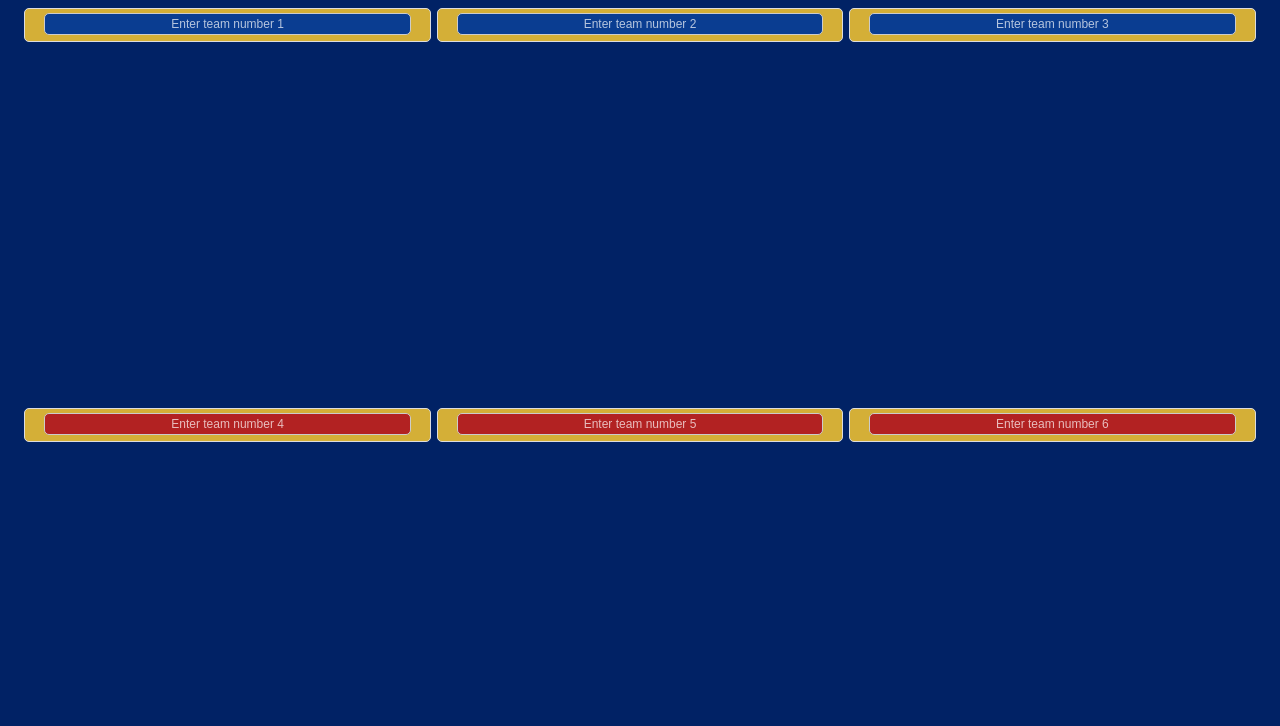
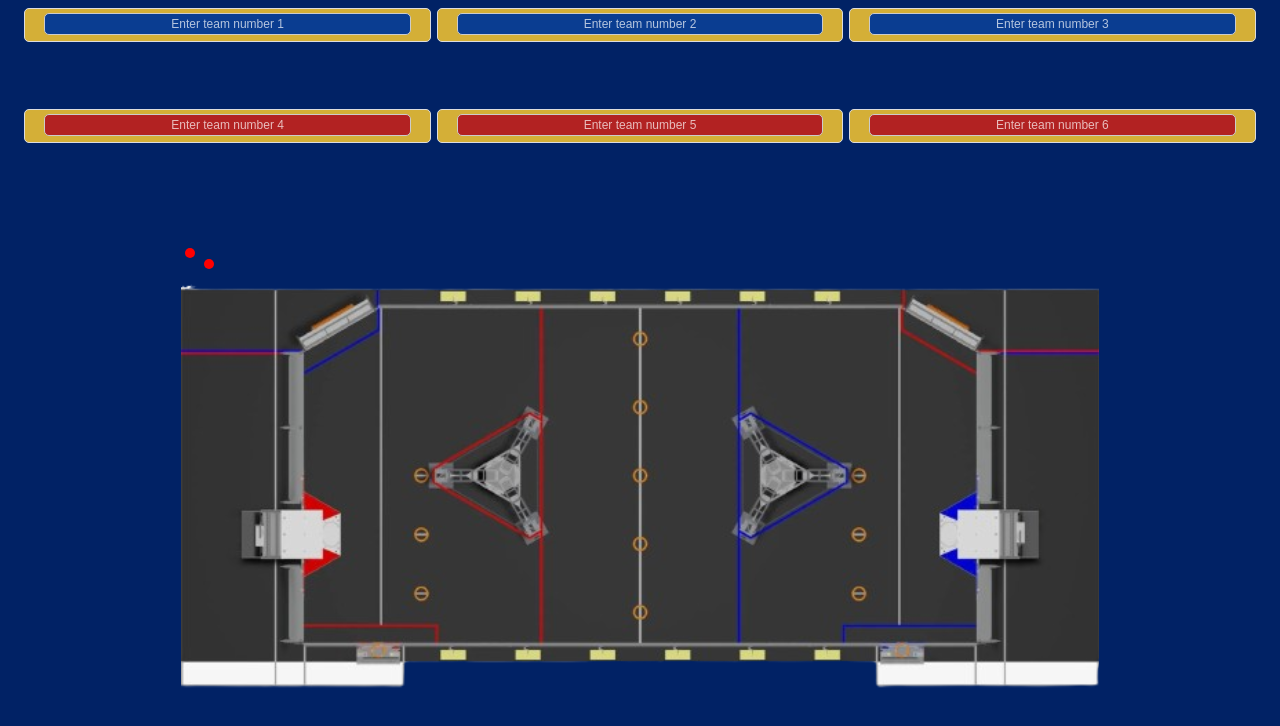
Before and after one commit to Amit-Sucher/StrategySystem, a React (Create React App) app: page / in a window 1280 px wide. Shown: the top 726 px of the page. Built offline with nearby package versions, Linux system fonts and the light colour scheme; no server answers.

Commit message:
feat: work in progress, adding sort of a heatmap, trying some stuff

```diff
--- a/src/App.css
+++ b/src/App.css
@@ -7,7 +7,7 @@
   height: 100vh;
   text-align: center;
   background-color: #012265;
-  overflow: hidden;
+  overflow-y: scroll;
   padding: 5px;
 }
 
--- a/src/App.js
+++ b/src/App.js
@@ -1,11 +1,15 @@
 import React, { useEffect, useState } from 'react';
 import './App.css';
 import Papa from 'papaparse';
+import ImageWithDots from './ImageWithDots.js';
+
+
 
 function App() {
     const [data, setData] = useState([]);
     const [teamNumbers, setTeamNumbers] = useState(Array(6).fill(''));
     const [teamData, setTeamData] = useState(Array(6).fill(null));
+    const [coordinates, setCoordinates] = useState([{ x: 3, y: 9 }, { x: 1, y: 7 }]);
 
     const fetchData = async () => {
         const publicSpreadsheetUrl = 'https://docs.google.com/spreadsheets/d/e/2PACX-1vRojRhLgZSPXJopPdni1V4Z-inXXY3a__2NaVMsoJHPs9d25ZQ7t56QX67mncr6yo-w4B8WCWyHFe2m/pub?output=csv';
@@ -91,9 +95,12 @@ function App() {
                     )}
                 </div>
             ))}
+            <ImageWithDots
+                imageSrc="frcfieldNoBG.png"
+                coordinates={coordinates}
+            />
         </div>
     );
 }
 
 export default App;
-//for commit reasons
--- /dev/null
+++ b/src/ImageWithDots.js
@@ -0,0 +1,23 @@
+import React from 'react';
+import './ImageWithDots.css';
+
+// ImageWithDots component definition
+const ImageWithDots = ({ imageSrc, coordinates }) => {
+  return (
+    <div className="image-container">
+      {/* Render the background image */}
+      <img src={imageSrc} alt="Background" className="background-image" />
+
+      {/* Render each dot at the specified coordinates */}
+      {coordinates.map((coord, index) => (
+        <div
+          key={index} // Unique key for each dot
+          className="dot" // CSS class for styling the dot
+          style={{ left: `${coord.x}%`, top: `${coord.y}%` }} // Position the dot
+        />
+      ))}
+    </div>
+  );
+};
+
+export default ImageWithDots;
--- /dev/null
+++ b/src/imageWithDots.css
@@ -0,0 +1,23 @@
+/* Container for the image and dots */
+.image-container {
+    position: relative; /* Allows positioning of dots relative to this container */
+    display: inline-block; /* Makes the container fit the content */
+    margin: 10px; /* Adds margin around the container */
+  }
+
+  /* Styles for the background image */
+  .background-image {
+    display: block; /* Ensures the image is displayed as a block element */
+    width: 100%; /* Makes the image responsive */
+    height: auto; /* Maintains the aspect ratio */
+  }
+
+  /* Styles for the dots */
+  .dot {
+    position: absolute; /* Positions the dots absolutely within the container */
+    width: 10px; /* Fixed width for the dots */
+    height: 10px; /* Fixed height for the dots */
+    background-color: red; /* Background color for the dots */
+    border-radius: 50%; /* Makes the dots circular */
+    transform: translate(-50%, -50%); /* Centers the dots at the specified coordinates */
+  }
```
Also changed, not shown: public/frcfieldNoBG.png (added).
